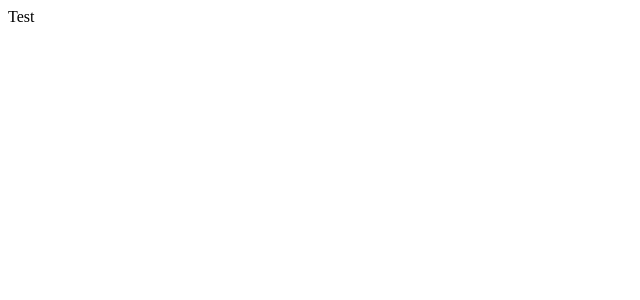
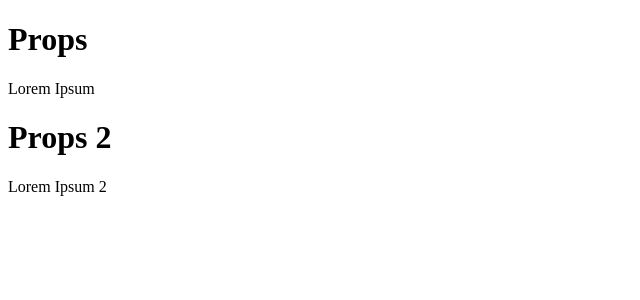
Before and after one commit to gokhangunduz/react-learning, a React (Create React App) app: page / in a window 1280 px wide. Shown: the top 300 px of the page, without its empty margins (0-640 px from the left). Built offline with nearby package versions, Linux system fonts and the light colour scheme.

Commit message:
Finished props section

```diff
--- a/src/App.js
+++ b/src/App.js
@@ -1,9 +1,10 @@
+import Props from "./components/Props";
+import Props2 from "./components/Props2";
 function App() {
   return (
     <>
-    <div>
-      Test
-    </div>
+    <Props p="Lorem Ipsum" />
+    <Props2 p="Lorem Ipsum 2" />
     </>
   );
 }
--- /dev/null
+++ b/src/components/Props.js
@@ -0,0 +1,9 @@
+function Props(props) {
+    return(
+        <>
+        <h1>Props</h1>
+        <p>{props.p}</p>
+        </>
+    )
+}
+export default Props
--- /dev/null
+++ b/src/components/Props2.js
@@ -0,0 +1,15 @@
+import PropTypes from 'prop-types'
+function Props({p}) {
+    return(
+        <>
+        <h1>Props 2</h1>
+        <p>{p}</p>
+        </>
+    )
+}
+
+Props.propTypes = {
+    p: PropTypes.string.isRequired
+}
+
+export default Props
```
